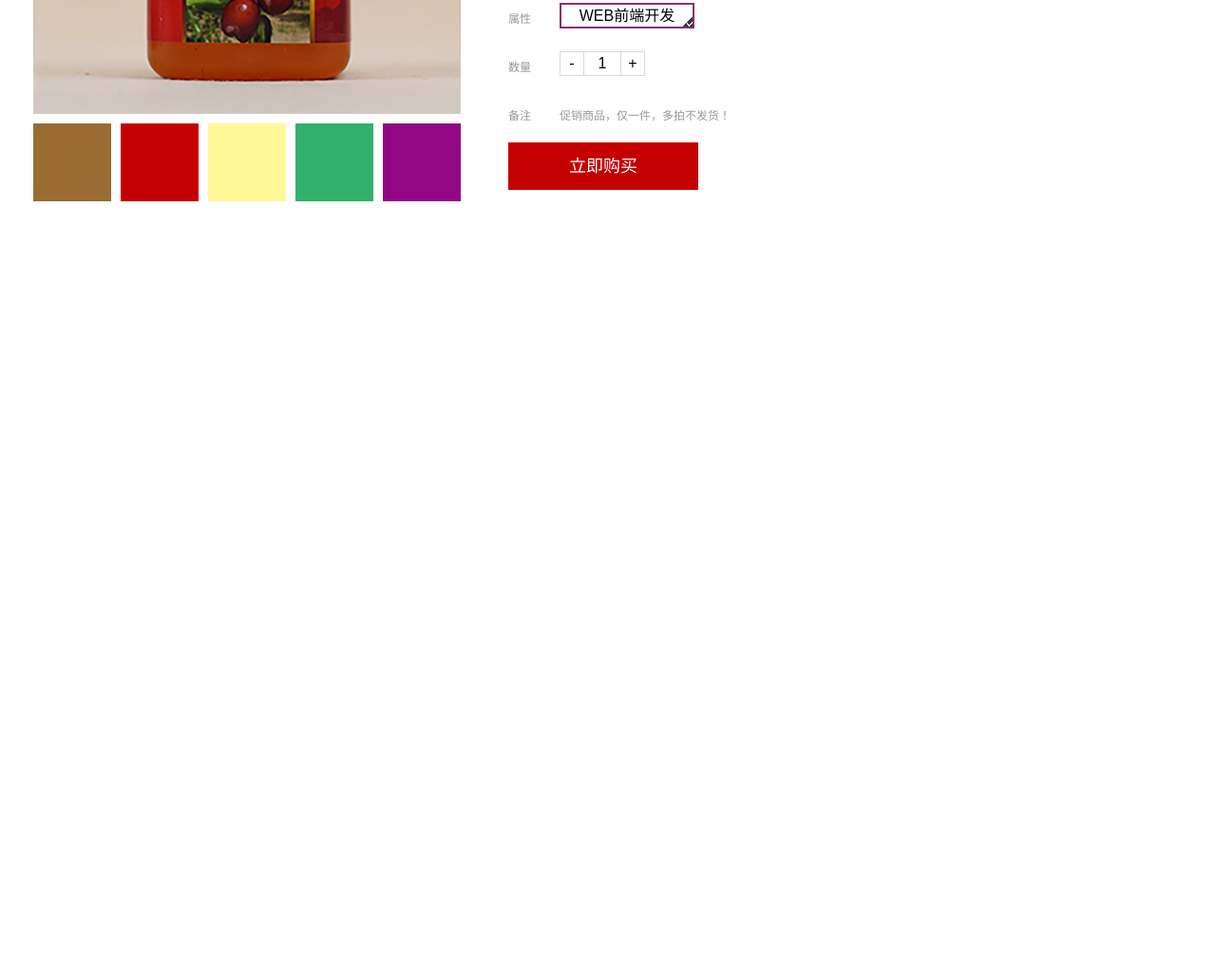
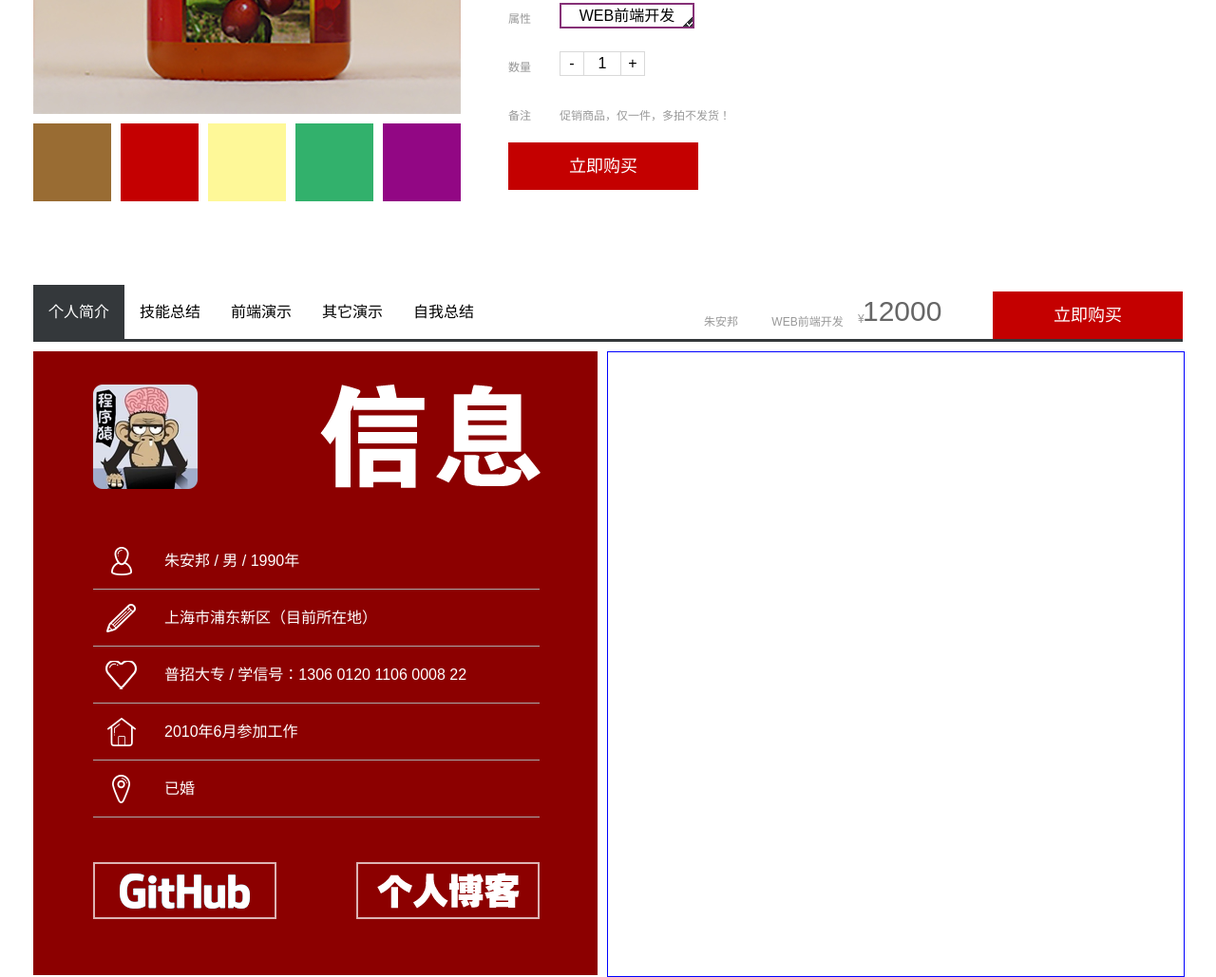
Before and after one commit to anbang/my-resume-like-tmall, a plain HTML site: page index.html in a window 1280 px wide. Shown: the part 568-1597 px from the top of the page at 95% size. Before the commit the page ends 868 px from the top, so only its background shows below. Drawn offline with Linux system fonts and the light colour scheme.

Commit message:
个人信息页面的简介部分完成

```diff
--- a/css/style.css
+++ b/css/style.css
@@ -8,9 +8,6 @@ ul,li{
 #header{
     width: 1210px;
     height: 150px;
-    position: relative;
-    left: 50%;
-    margin-left: -605px;
 }
 #header .logo{
     position: absolute;
@@ -55,10 +52,6 @@ ul,li{
 }
 #nav{
     width: 1210px;
-    margin: 0 auto;
-    position: absolute;
-    left: 50%;
-    margin-left: -605px;
     z-index: 2;
 }
 #nav ul{
@@ -139,10 +132,7 @@ ul,li{
 #myDisplay{
     width: 1210px;
     height: 630px;
-    position: relative;
     margin-top: 38px;
-    left: 50%;
-    margin-left: -605px;
 }
 #myDisplay #displayHeader{
     position: absolute;
@@ -373,11 +363,139 @@ ul,li{
 }
 /*商品展示区域结束*/
 
+/*第二个导航条开始*/
+#twoNav{
+    width: 1210px;
+    height: 57px;
+    border-bottom: 3px solid #34383b;
+}
+#twoNav .nav{
+    display: block;
+    width: 96px;
+    height: 57px;
+    text-align: center;
+    line-height: 58px;
+    float: left;
+}
+#twoNav .select{
+    background:#34383b;
+    color: #FFF;
+}
+#twoNav .nav:hover{
+    background:#34383b;
+    color: #FFF;
+}
+#twoNav .buyNowdiv{
+    position: absolute;
+    right: 0;
+    bottom: 0;
+}
+#twoNav .simple{
+    position: absolute;
+    left: 706px;
+    top: 29px;
+}
+#twoNav .simple .position span{
+    margin-right: 32px;
+}
+#twoNav .simple .wage{
+    position: absolute;
+    left: 162px;
+    top: 0;
+}
+#twoNav .simple .wage .price{
+    font-size: 30px;
+    position: absolute;
+    top: -18px;
+    left: 5px;
+    color: #666666;
+}
+/*第二个导航条结束*/
+/*个人简介和技能书区域开始*/
+#introduces{
+    width: 1210px;
+    height: 658px;
+    padding-top: 10px;
+}
+#introduces .left{
+    width: 594px;
+    height: 657px;
+    background: #8c0000;
+}
+#introduces .code-dog{
+    position: absolute;
+    left: 63px;
+    top: 45px;
+}
+#introduces .information{
+    position: absolute;
+    left: 302px;
+    top: 45px;
+}
+#introduces .left ul{
+    position: absolute;
+    left: 63px;
+    top: 201px;
+    width: 470px;
+    height: 300px;
+}
+#introduces .left ul li{
+    width: 470px;
+    height: 59px;
+    border-bottom: 1px solid #a9a9a9;
+    position: relative;
+}
+
+#introduces .left ul li div{
+    width: 59px;
+    height: 59px;
+}
+#introduces .left ul li .user{background: url("../img/ico.png") no-repeat 0 0;}
+#introduces .left ul li .local{background: url("../img/ico.png") no-repeat -59px 0;}
+#introduces .left ul li .edu{background: url("../img/ico.png") no-repeat -118px 0;}
+#introduces .left ul li .work{background: url("../img/ico.png") no-repeat -177px 0;}
+#introduces .left ul li .marry{background: url("../img/ico.png") no-repeat -236px 0;}
+#introduces .left ul li p{
+    position: absolute;
+    left: 75px;
+    top: 0;
+    line-height:59px ;
+    color: #FFF;
+}
+#introduces .left .github{
+    position: absolute;
+    top: 548px;
+    left: 63px;
+    width: 193px;
+    height: 60px;
+    background: url("../img/github.png");
+}
+#introduces .left .select-github:hover{background: url("../img/github-select.png");}
+#introduces .left .select-blog:hover{background: url("../img/blog-select.png");}
+#introduces .left .blog{
+    position: absolute;
+    top: 548px;
+    left: 340px;
+    width: 193px;
+    height: 60px;
+    background: url("../img/blog.png");
+}
+
+#introduces .right{
+    width: 606px;
+    height: 657px;
+    border: 1px solid blue;
+    position: absolute;
+    top: 10px;
+    left: 604px;
+}
+/*个人简介和技能书区域结束*/
 
 
 /*默认的全局使用样式*/
 a{
     text-decoration: none;
+    color: #000;
 }
 .clear{
     clear: both;
@@ -415,3 +533,9 @@ a{
     left: 54px;
     width: 600px;
 }
+/*兼容的居中布局*/
+.middle{
+    position: relative;
+    left: 50%;
+    margin-left: -605px;
+}
--- a/index.html
+++ b/index.html
@@ -7,7 +7,7 @@
 </head>
 <body>
 <!--头部区域开始-->
-<div id="header">
+<div id="header" class="middle">
     <a href="#" class="logo"><img src="./img/logo.jpg" alt=""/></a>
     <div class="explain" id="explain">
         <a href="./img/onmouseover1.jpg" class="header-list list1"><img src="./img/shanghai.gif" alt=""/></a>
@@ -20,7 +20,7 @@
 
 <!--导航条开始-->
 <div class="nav-background">
-    <div id="nav">
+    <div id="nav" class="middle">
         <ul>
             <li >首页</li>
             <li ><a href="https://github.com/broszhu" target="_blank">GitHub</a></li>
@@ -44,7 +44,7 @@
 <!--导航条结束-->
 
 <!--商品展示区域开始-->
-<div id="myDisplay">
+<div id="myDisplay" class="middle">
     <div class="left">
         <ul id="displayHeader">
             <li class="select"><img src="img/li1.jpg" alt=""/></li>
@@ -135,6 +135,68 @@
 
 </div>
 <!--商品展示区域结束-->
+
+<!--第二个导航条区域开始-->
+<div id="twoNav" class="middle">
+    <a href="#" class="nav select">个人简介</a>
+    <a href="#" class="nav">技能总结</a>
+    <a href="#" class="nav">前端演示</a>
+    <a href="#" class="nav">其它演示</a>
+    <a href="#" class="nav">自我总结</a>
+    <div class="simple">
+        <div class="position introduces">
+            <span>朱安邦</span>
+            <span>WEB前端开发</span>
+        </div>
+        <div class="wage ">
+            <p class="introduces">¥</p>
+            <p class="price">12000</p>
+        </div>
+    </div>
+    <div class="buyNowdiv">
+        <a href="javascript:;" class="buyNow">立即购买</a>
+    </div>
+</div>
+<!--第二个导航条区域结束-->
+
+<!--个人简介和技能书区域开始-->
+<div id="introduces" class="middle">
+    <div class="left">
+        <img src="./img/chengxuyuan.png" alt="我是一名程序员" class="code-dog"/>
+        <img src="./img/information.png" alt="信息介绍" class="information"/>
+        <ul>
+            <li>
+                <div class="user"></div>
+                <p>朱安邦 / 男 / 1990年</p>
+            </li>
+            <li>
+                <div class="local"></div>
+                <p>上海市浦东新区（目前所在地）</p>
+            </li>
+            <li>
+                <div class="edu"></div>
+                <p>普招大专 / 学信号：1306 0120 1106 0008 22</p>
+            </li>
+            <li>
+                <div class="work"></div>
+                <p>2010年6月参加工作</p>
+            </li>
+            <li>
+                <div class="marry"></div>
+                <p>已婚</p>
+            </li>
+        </ul>
+        <a href="#" class="github select-github"></a>
+        <a href="#" class="blog select-blog"></a>
+    </div>
+    <div class="right"></div>
+</div>
+<!--个人简介和技能书区域结束-->
+
+
+
+
+
 </body>
 </html>
 <script src="js/dom.js"></script>
--- a/js/index.js
+++ b/js/index.js
@@ -261,8 +261,11 @@ var reduce=dom.getElementsByClassName(mallNum,"reduce")[0];
 var plus=dom.getElementsByClassName(mallNum,"plus")[0];
 var content=dom.getElementsByClassName(mallNum,"content")[0];
 reduce.onclick=function() {
-    if(content.innerText<2) return
+    if(content.innerText<2) return;
     content.innerText--;
+    if(content.innerText==1){
+        flag.className="right-right";
+    };
 };
 plus.onclick=function(){
     content.innerText++;
```
Also changed, not shown: img/blog-select.png (added), img/blog.png (added), img/chengxuyuan.png (added), img/github-select.png (added), img/github.png (added), img/ico.png (added), img/information.png (added), 1 other file.
